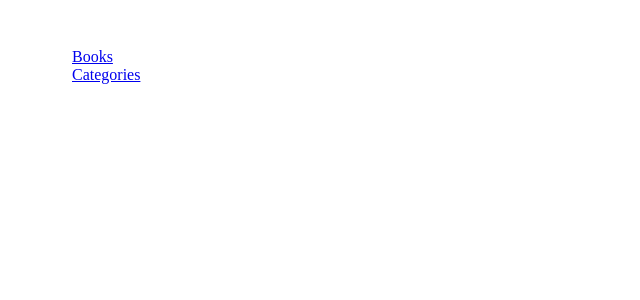
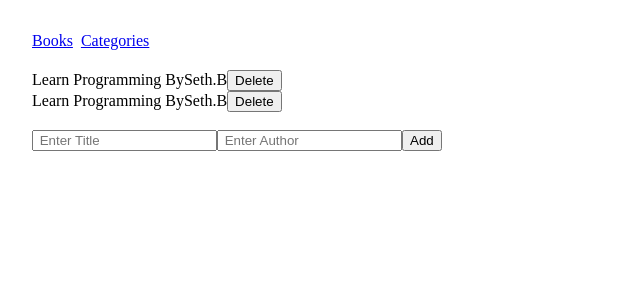
Before and after one commit to Sevenpros/book-store, a React (Create React App) app: page / in a window 1280 px wide. Shown: the top 300 px of the page, without its empty margins (0-640 px from the left). Built offline with nearby package versions, Linux system fonts and the light colour scheme.

Commit message:
Add Components

```diff
--- a/src/App.css
+++ b/src/App.css
@@ -5,4 +5,13 @@ body {
 
 ul {
   list-style-type: none;
+  padding: 0;
+  margin: 0;
 }
+
+.navBar {
+  display: flex;
+  gap: 8px;
+  align-items: center;
+  margin-bottom: 20px;
+}
--- a/src/components/AddBook.js
+++ b/src/components/AddBook.js
@@ -1,13 +1,12 @@
 import React from 'react';
 
-const AddBook = () => {
- return (
-    <form className="bookForm">
+const AddBook = () => (
+  <form className="bookForm">
+    <br />
     <input type="text" placeholder=" Enter Title" />
     <input type="text" placeholder=" Enter Author" />
     <button type="button"> Add </button>
   </form>
- )
- };
+);
 
 export default AddBook;
--- a/src/components/BookList.js
+++ b/src/components/BookList.js
@@ -8,18 +8,15 @@ const BookList = () => {
       title: 'Learn Programming',
       author: 'Seth.B',
     },
+    {
+      id: 2,
+      title: 'Learn Programming',
+      author: 'Seth.B',
+    },
   ];
   return (
-    <ul className="bookList">
-      {
-            books.map((book) => {
-              const { id } = book;
-                <SingleBook
-                  key={id}
-                  book={book}
-                />;
-            })
-           }
+    <ul>
+      {books.map((book) => <SingleBook key={book.id} book={book} />)}
     </ul>
   );
 };
--- a/src/components/Books.js
+++ b/src/components/Books.js
@@ -5,7 +5,7 @@ import AddBook from './AddBook';
 const Books = () => (
   <div className="bookContainer">
     <BookList />
-    {/* <AddBook /> */}
+    <AddBook />
   </div>
 );
 
--- a/src/components/SingleBook.js
+++ b/src/components/SingleBook.js
@@ -1,24 +1,23 @@
 import React from 'react';
-import PropTypes from 'prop-types';
+import PropTypes, { string } from 'prop-types';
 
-const SingleBook = () => {
-    console.log('this is props');
-//   const { book } = props;
-//   const { title, author } = book;
+const SingleBook = (props) => {
+  const { book } = props;
+  const { title, author } = book;
   return (
-    <li> hello
-      {/* {title}
+    <li>
+      {title}
       {' '}
       By
       {author}
-      <button type="button">Delete</button> */}
+      <button type="button">Delete</button>
     </li>
   );
 };
 
 SingleBook.propTypes = {
-  title: PropTypes.string.isRequired,
-  author: PropTypes.string.isRequired,
+  book: PropTypes.shape({ title: string, author: string }).isRequired,
+
 };
 
 export default SingleBook;
```
